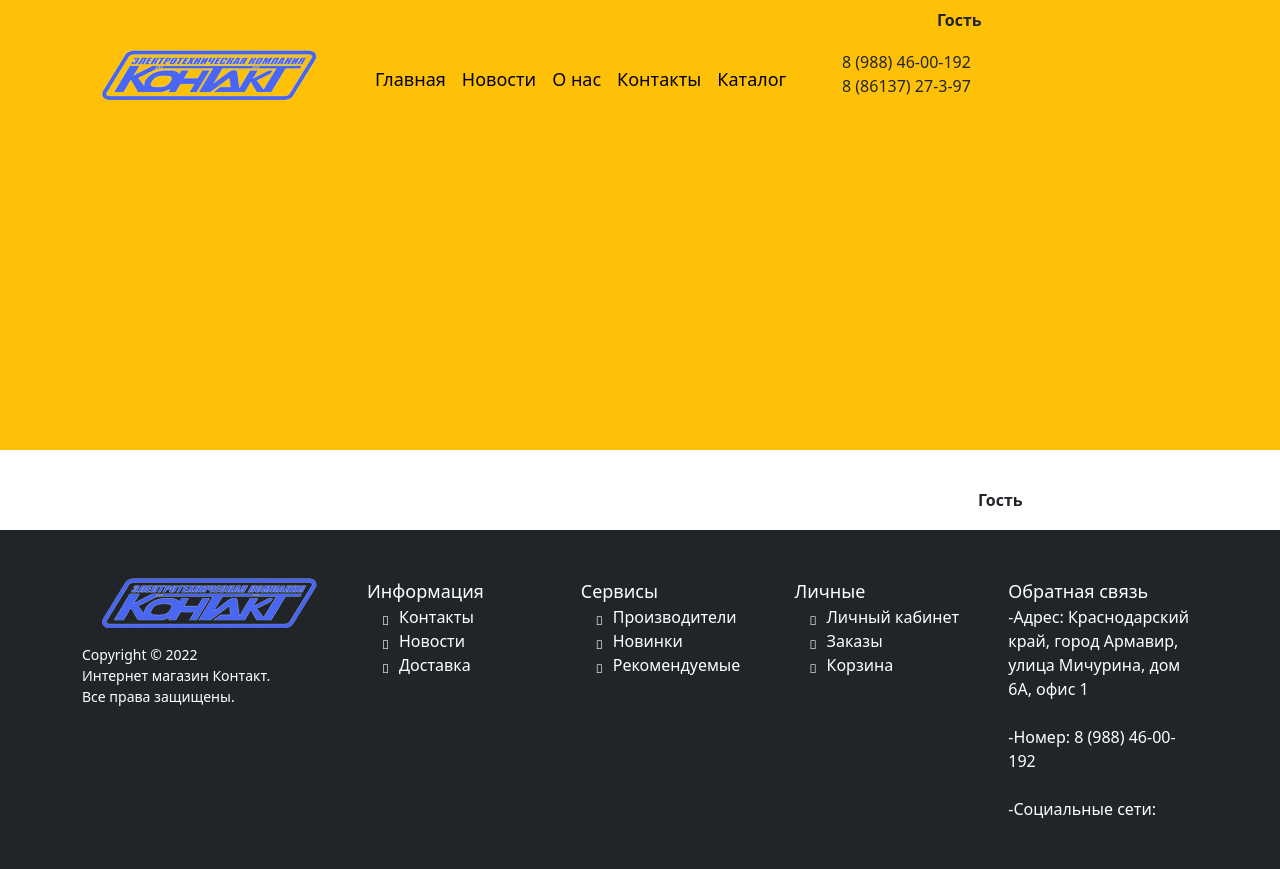
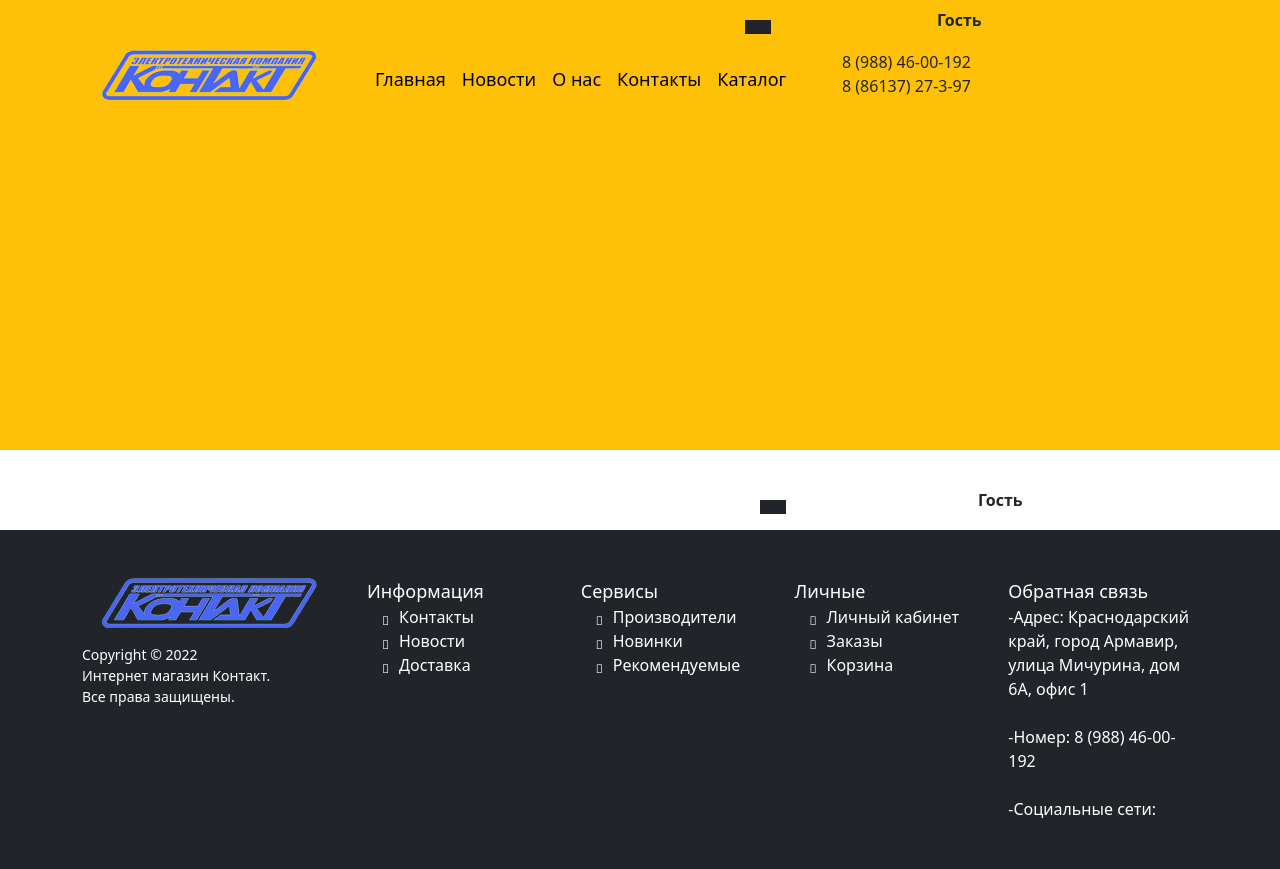
Before and after one commit to Harucahotaru/kontakt, a Yii app: template views/header/searchLine.php in a window 1280 px wide. Run offline with PHP 8.4 and a stand-in for Yii, Linux system fonts and the light colour scheme; the template is opened without the code that fills it, so the values that code supplies are empty; some libraries are stand-ins or nearby versions.

Commit message:
добавила кнопку для поиска

```diff
--- a/assets/AppAsset.php
+++ b/assets/AppAsset.php
@@ -30,6 +30,7 @@ class AppAsset extends AssetBundle
     ];
     public $js = [
         'js/site.js',
+        'js/searchLine.js',
     ];
     public $depends = [
         'yii\web\YiiAsset',
--- /dev/null
+++ b/public_html/js/searchLine.js
@@ -0,0 +1,9 @@
+$('input').on('keypress', function (e) {
+    if (e.which === 13) {
+        location.href = '/catalog/search/' + this.value
+    }
+});
+$(document).on('click', '#searchBtn', function () {
+    // console.log($('#w3')[0].value)
+    location.href = '/catalog/search/' + $('.tt-input')[0].value
+});
--- a/views/header/searchLine.php
+++ b/views/header/searchLine.php
@@ -8,7 +8,7 @@ use kartik\typeahead\Typeahead;
     </div>
     <div class="col-lg-5 ps-1 align-self-center">
         <div class="row">
-            <div class="col-lg-11 p-0">
+            <div class="col-lg-10 p-0">
                 <?= Typeahead::widget([
                     'name' => 'search',
                     'options' => ['placeholder' => 'Я ищу ...'],
@@ -31,27 +31,14 @@ use kartik\typeahead\Typeahead;
                         ]
                     ]
                 ]); ?>
-                <script src="https://code.jquery.com/jquery-3.6.3.js"></script>
-                <script>
-                    $('input').on('keypress', function (e) {
-                        if (e.which == 13) {
-                            location.href = '/catalog/search/' + this.value
-                        }
-                    });
-
-                    // $('#search').on('click', function() {
-                    //     console.log($(".tt-hint"))
-                    //     // location.href = '/catalog/search/' + this.value;
-                    // });
-                </script>
             </div>
-<!--            <div class="col-lg-2 p-0">-->
-<!--                <div class="input-group-append input-button menu-btn-input">-->
-<!--                    <button type="button" class="btn btn-dark" id="search">-->
-<!--                        <i class="fas fa-search"></i>-->
-<!--                    </button>-->
-<!--                </div>-->
-<!--            </div>-->
+            <div class="col-lg-2 p-0">
+                <div class="input-group-append input-button menu-btn-input">
+                    <button type="button" class="btn btn-dark" id="searchBtn">
+                        <i class="fas fa-search"></i>
+                    </button>
+                </div>
+            </div>
         </div>
     </div>
     <div class="col-lg-1 align-self-center">
```
